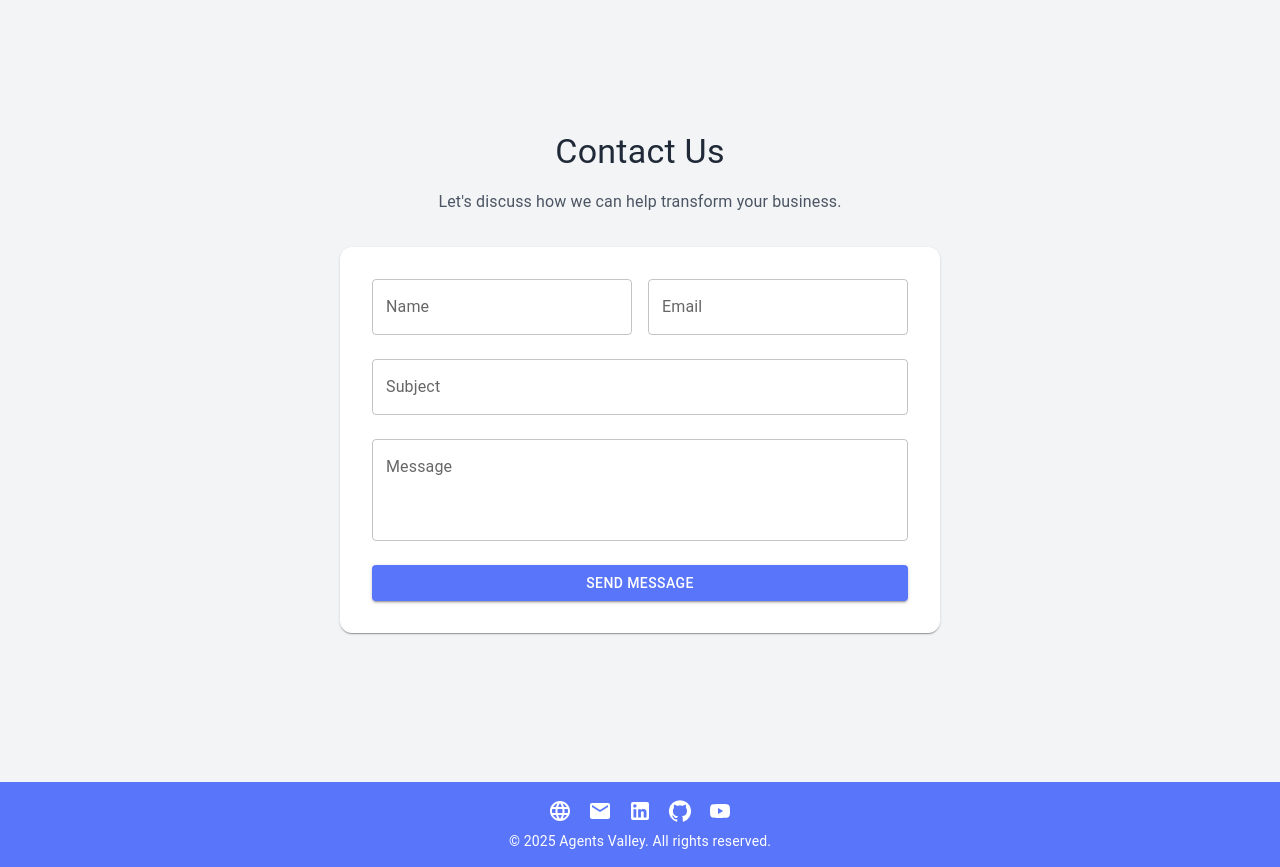
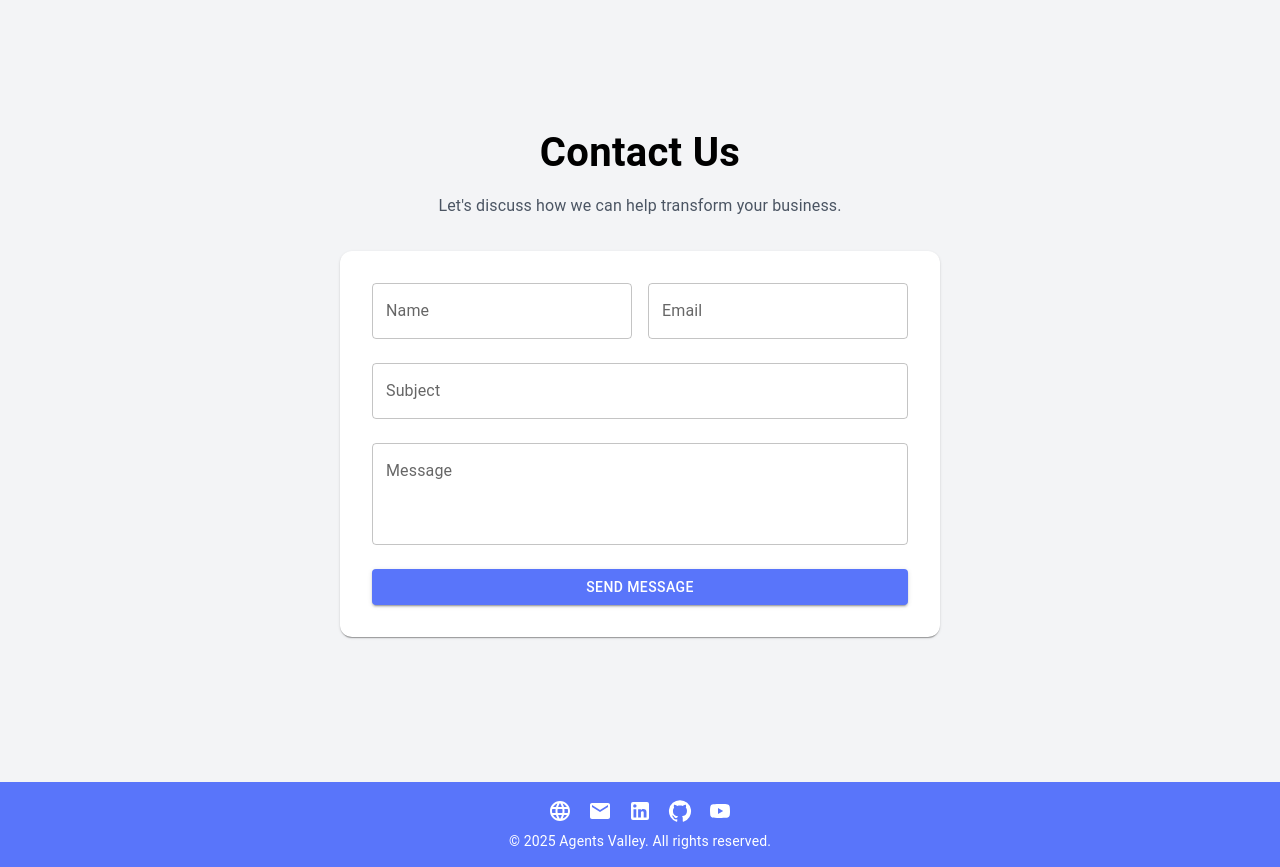
Before and after one commit to agentsvalley/Agents-Valley, a Next.js app: page / in a window 1280 px wide. Shown: the part 2160-3027 px from the top of the page. Built offline with nearby package versions, Linux system fonts and the light colour scheme.

Commit message:
Update page.js

```diff
--- a/app/page.js
+++ b/app/page.js
@@ -487,7 +487,17 @@ export default function Home() {
         id="contact-us"
         className="bg-gray-100 h-screen flex flex-col items-center justify-center"
       >
-        <Typography variant="h4" className="text-gray-800 font-bold">
+        <Typography
+          variant="h4"
+          className="text-center text-black"
+          sx={{
+            fontSize: {
+              xs: "2rem",
+              md: "2.5rem",
+              fontWeight: "bolder",
+            },
+          }}
+        >
           Contact Us
         </Typography>
 
```
